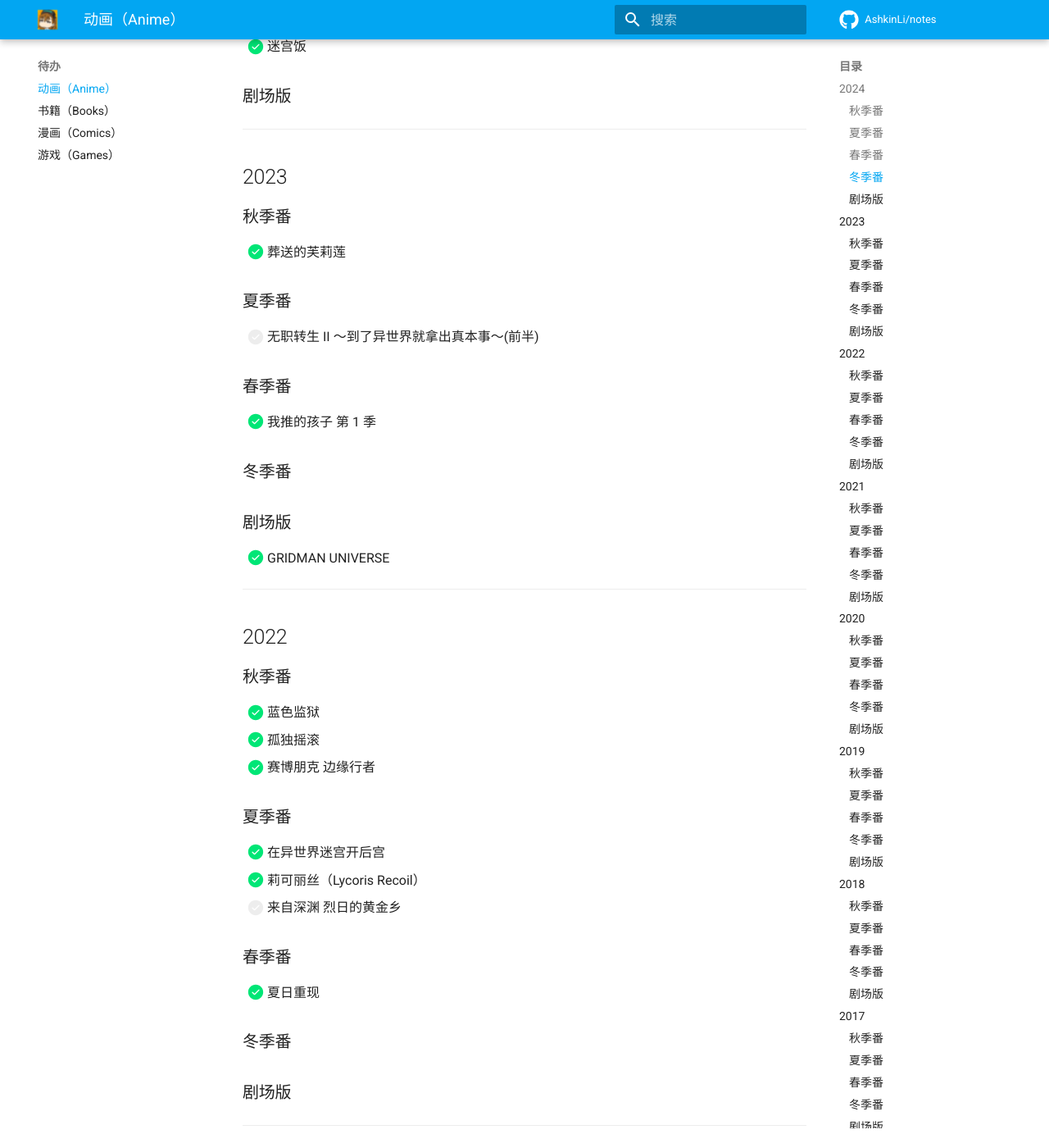
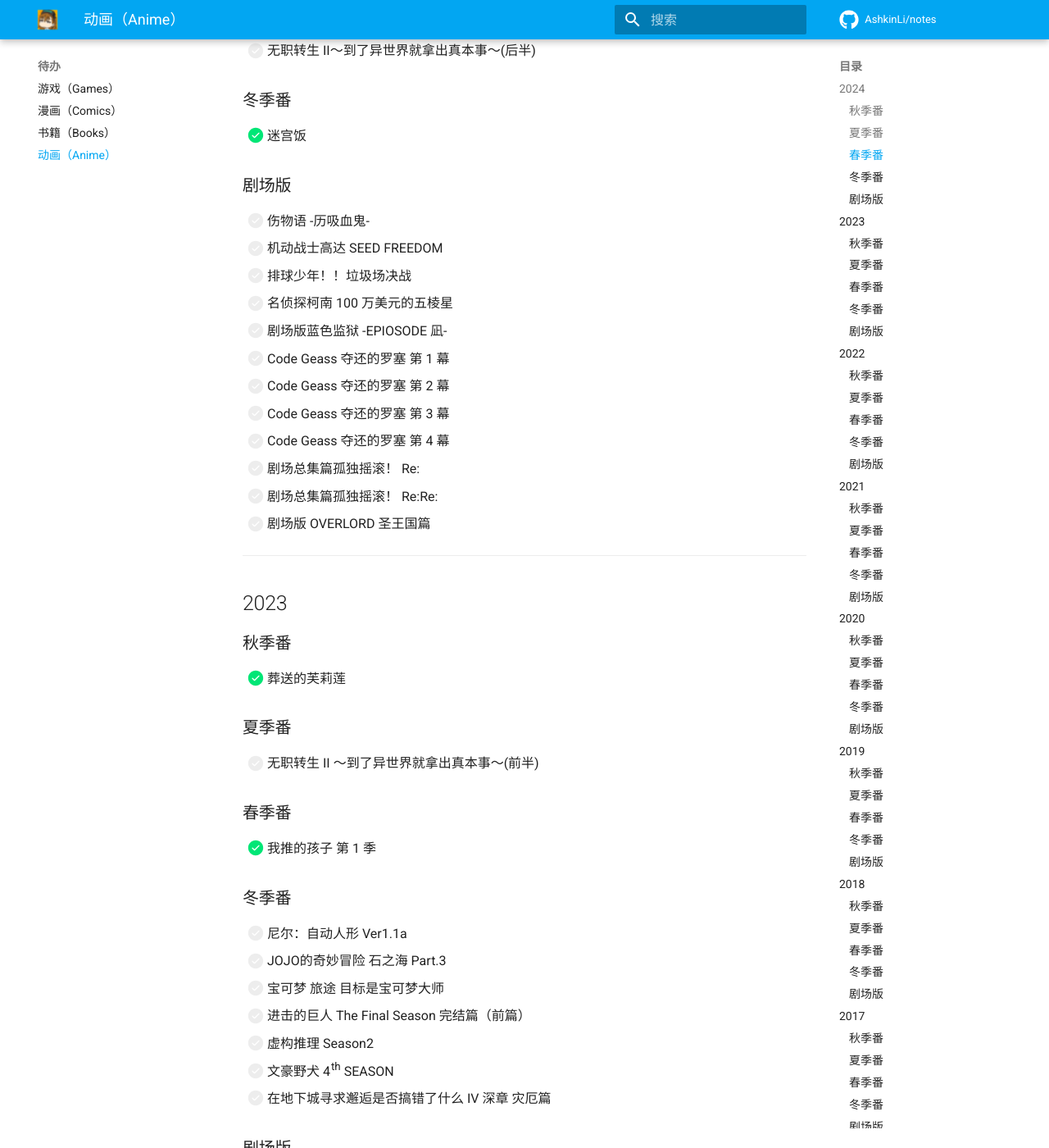
Before and after one commit to AshkinLi/notes, an MkDocs documentation site: the page built from docs/todo/anime.md, in a window 1280 px wide and 1400 px high, scrolled down 582 px. Shown: the whole window at 82% size. Built offline with MkDocs 1.6.1 and Material for MkDocs 9.7.7, drawn with Linux system fonts in a browser that asks for light colours; plug-ins that fetch from the network failed and are left out; comment, search, counter and statistics services are not loaded; some of the changed text lies outside the part shown.

Commit message:
Synchronized in 2024-09-13 17:48:18

```diff
--- a/docs/todo/anime.md
+++ b/docs/todo/anime.md
@@ -10,6 +10,10 @@ tags:
 
 ### 夏季番
 
+- [ ] 物语系列 Off ＆ Monster Season
+- [ ] 【我推的孩子】 第 2 期
+- [ ] 异世界自杀小队
+
 ### 春季番
 
 - [x] 怪兽 8 号
@@ -20,6 +24,19 @@ tags:
 - [x] 迷宫饭
 
 ### 剧场版
+
+- [ ] 伤物语 -历吸血鬼-
+- [ ] 机动战士高达 SEED FREEDOM
+- [ ] 排球少年！！垃圾场决战
+- [ ] 名侦探柯南 100 万美元的五棱星
+- [ ] 剧场版蓝色监狱 -EPIOSODE 凪-
+- [ ] Code Geass 夺还的罗塞 第 1 幕
+- [ ] Code Geass 夺还的罗塞 第 2 幕
+- [ ] Code Geass 夺还的罗塞 第 3 幕
+- [ ] Code Geass 夺还的罗塞 第 4 幕
+- [ ] 剧场总集篇孤独摇滚！ Re:
+- [ ] 剧场总集篇孤独摇滚！ Re:Re:
+- [ ] 剧场版 OVERLORD 圣王国篇
 
 ---
 
@@ -39,9 +56,24 @@ tags:
 
 ### 冬季番
 
+- [ ] 尼尔：自动人形 Ver1.1a
+- [ ] JOJO的奇妙冒险 石之海 Part.3
+- [ ] 宝可梦 旅途 目标是宝可梦大师
+- [ ] 进击的巨人 The Final Season 完结篇（前篇）
+- [ ] 虚构推理 Season2
+- [ ] 文豪野犬 4th SEASON
+- [ ] 在地下城寻求邂逅是否搞错了什么 IV 深章 灾厄篇
+
 ### 剧场版
 
 - [x] GRIDMAN UNIVERSE
+- [ ] 名侦探柯南 灰原哀物语 ～黑铁的神秘火车～
+- [ ] 名侦探柯南 黑铁的鱼影
+- [ ] 剧场版 PSYCHO-PASS 心理测量者 PROVIDENCE
+- [x] 生化危机：死亡岛
+- [ ] 青春猪头少年不做小学美少女的梦
+- [x] 剧场版 转生成为了只有乙女游戏破灭 Flag 的邪恶大小姐
+- [ ] 剧场版 间谍过家家 CODE: White
 
 ---
 
@@ -65,7 +97,19 @@ tags:
 
 ### 冬季番
 
+- [ ] JOJO的奇妙冒险 石之海
+- [ ] 进击的巨人 The Final Season Part.2
+- [ ] 终末的后宫
+- [ ] 更衣人偶坠入爱河
+
 ### 剧场版
+
+- [ ] 名侦探柯南 万圣节的新娘
+- [x] 龙珠超 SUPER HERO
+- [x] ONE PIECE FILM RED
+- [ ] 铃芽之旅
+- [ ] 剧场版 关于我转生变成史莱姆这档事 红莲之绊篇
+- [ ] THE FIRST SLAM DUNK
 
 ---
 
@@ -73,7 +117,21 @@ tags:
 
 ### 秋季番
 
+- [ ] Muv-Luv Alternative
+- [ ] 鬼灭之刃 无限列车篇
+- [ ] 鬼灭之刃 游郭篇
+- [ ] 结城友奈是勇者 -大满开之章-
+- [ ] 境界触发者 3rd season
+- [ ] 白金终局
+- [ ] 国王排名
+- [x] 无职转生～到了异世界就拿出真本事～(后半)
+- [ ] 高达破坏者 战斗记录
+
 ### 夏季番
+
+- [ ] 魔法纪录 魔法少女小圆外传 2nd SEASON -觉醒前夜-
+- [ ] 关于我转生变成史莱姆这档事 第 2 期第 2 部
+- [ ] 生化危机 无尽暗黑
 
 ### 春季番
 
@@ -92,6 +150,16 @@ tags:
 - [x] 无职转生 ～到了异世界就拿出真本事～
 
 ### 剧场版
+
+- [ ] 银魂 THE FINAL
+- [ ] Princess Principal Crown Handler 第 1 章
+- [ ] Princess Principal Crown Handler 第 2 章
+- [x] 新·福音战士剧场版 𝄇
+- [ ] 名侦探柯南 绯色的子弹
+- [ ] 剧场版 Fate/Grand Order -神圣圆桌领域卡美洛- 后篇 Paladin; Agateram
+- [ ] 剧场版 七大罪 被光诅咒的人们
+- [ ] 剧场版 Fate/kaleid liner 魔法少女☆伊莉雅 Licht 没有名字的少女
+- [ ] 剧场版 超时空要塞 Δ 绝对 LIVE!!!!!!
 
 ---
 
--- a/mkdocs.yml
+++ b/mkdocs.yml
@@ -49,6 +49,8 @@ theme:
 
 # Plugins
 plugins:
+  - awesome-pages:
+      order: desc
   # - blog
   # - git-committers:
   #     repository: AshkinLi/notes
@@ -56,7 +58,6 @@ plugins:
   # - git-revision-date-localized:
   #     enable_creation_date: true
   #     timezone: Asia/Shanghai
-  - awesome-pages
   - meta
   - offline
   - open-in-new-tab
```
Also changed, not shown: docs/developers/android/development.md (+5 -0 lines), docs/.pages, docs/bookmarks.md (renamed from docs/index.md), docs/developers/.pages (added), docs/developers/android/.pages.
